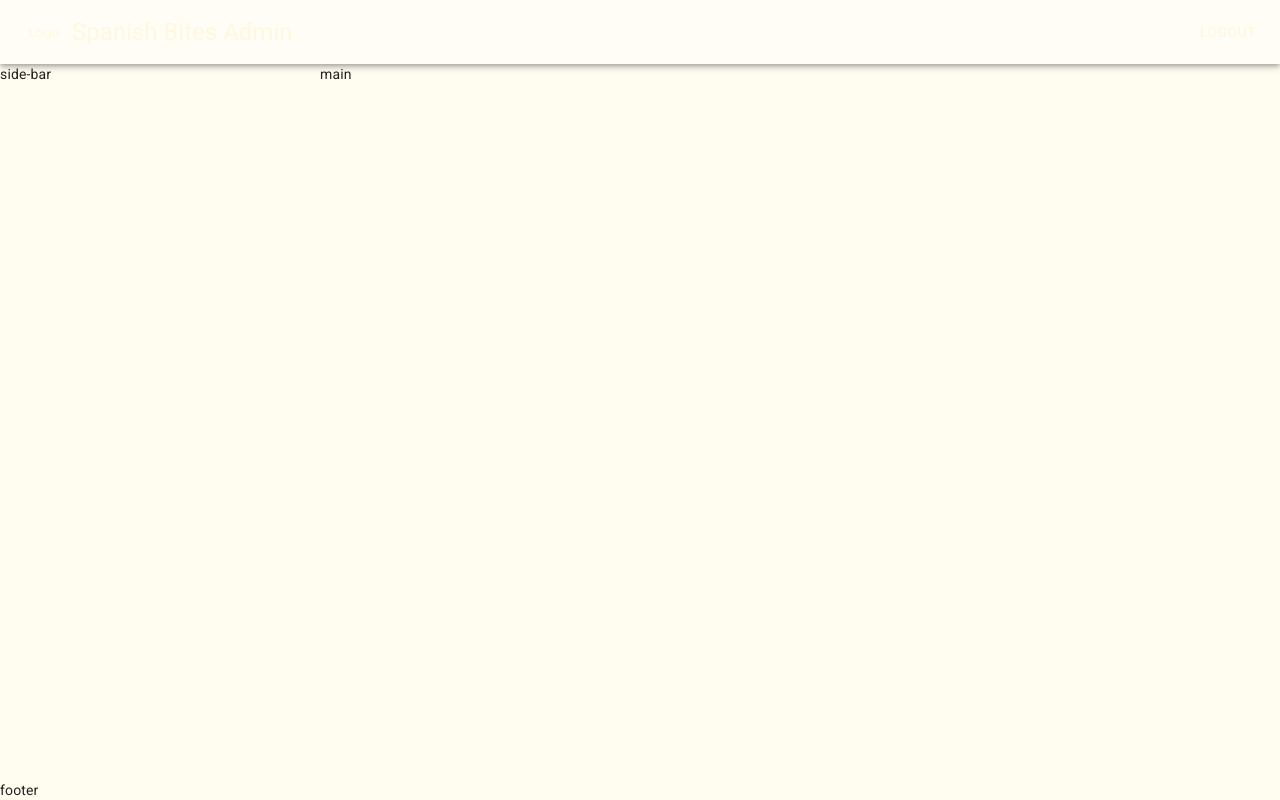
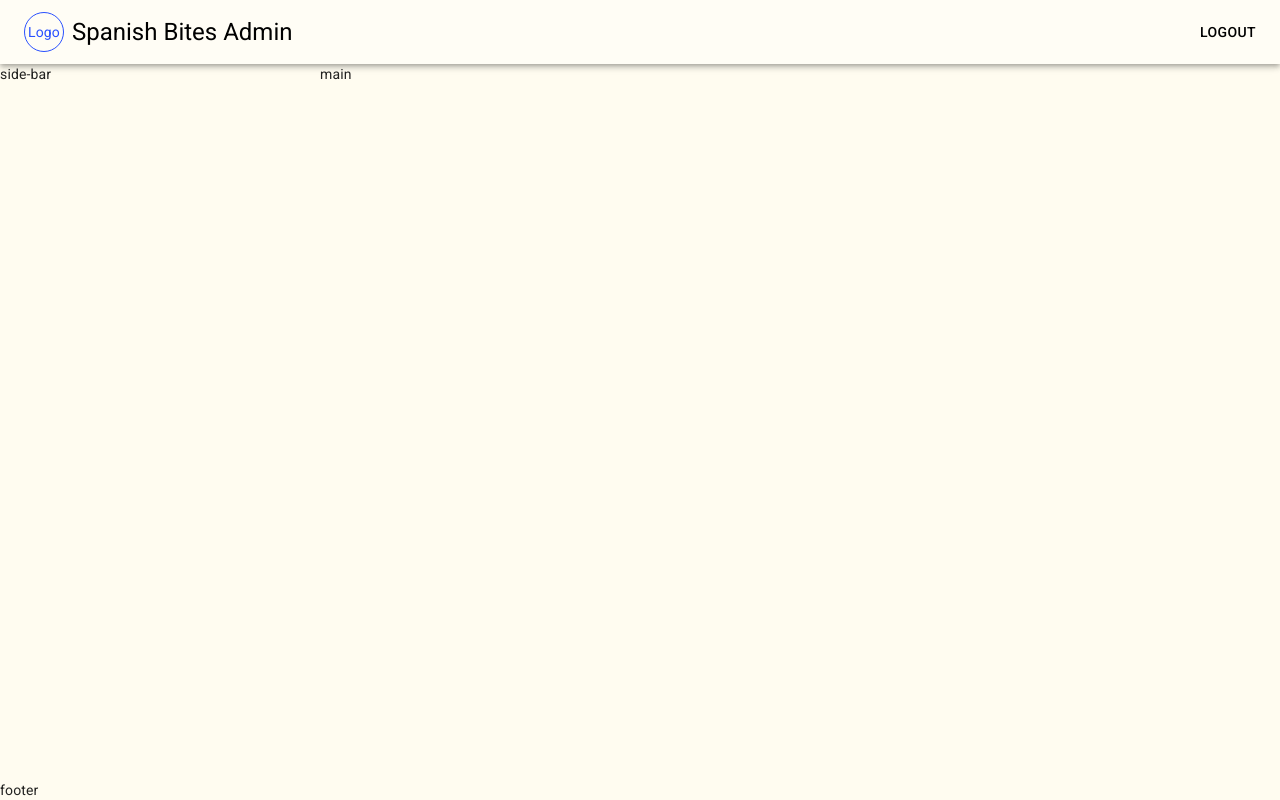
Before and after one commit to mroglan/SpanishBitesAdmin, a Next.js app: page / in a window 1280 px wide. Built offline with nearby package versions, Linux system fonts and the light colour scheme.

Commit message:
changed header colors

```diff
--- a/src/components/nav/Header.tsx
+++ b/src/components/nav/Header.tsx
@@ -7,7 +7,7 @@ const useStyles = makeStyles(theme => ({
     },
     appbar: {
         background: theme.palette.primary.main,
-        color: '#fff8e1'
+        color: '#000'
     },
     logo: {
         height: 40,
@@ -15,7 +15,8 @@ const useStyles = makeStyles(theme => ({
         borderRadius: '50%',
         display: 'grid',
         placeItems: 'center',
-        border: '1px solid #fff'
+        border: '1px solid ' + theme.palette.secondary.main,
+        color: theme.palette.secondary.main
     }
 }))
 
```
